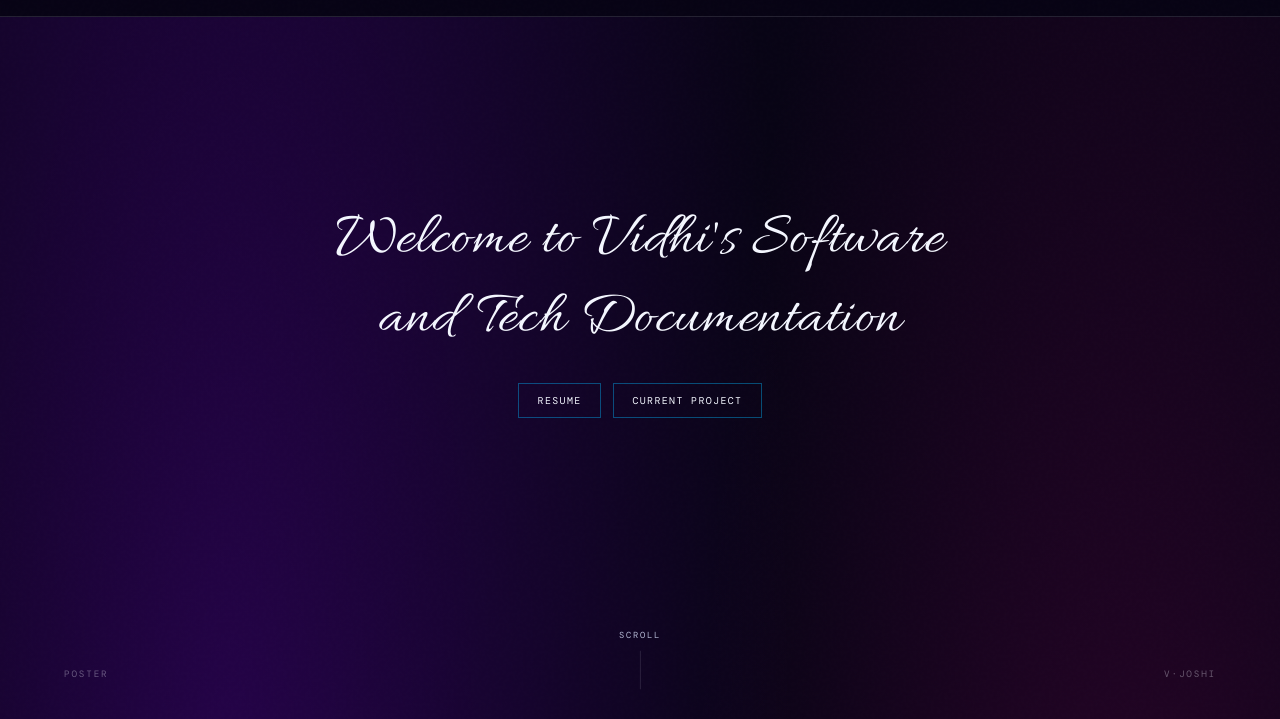
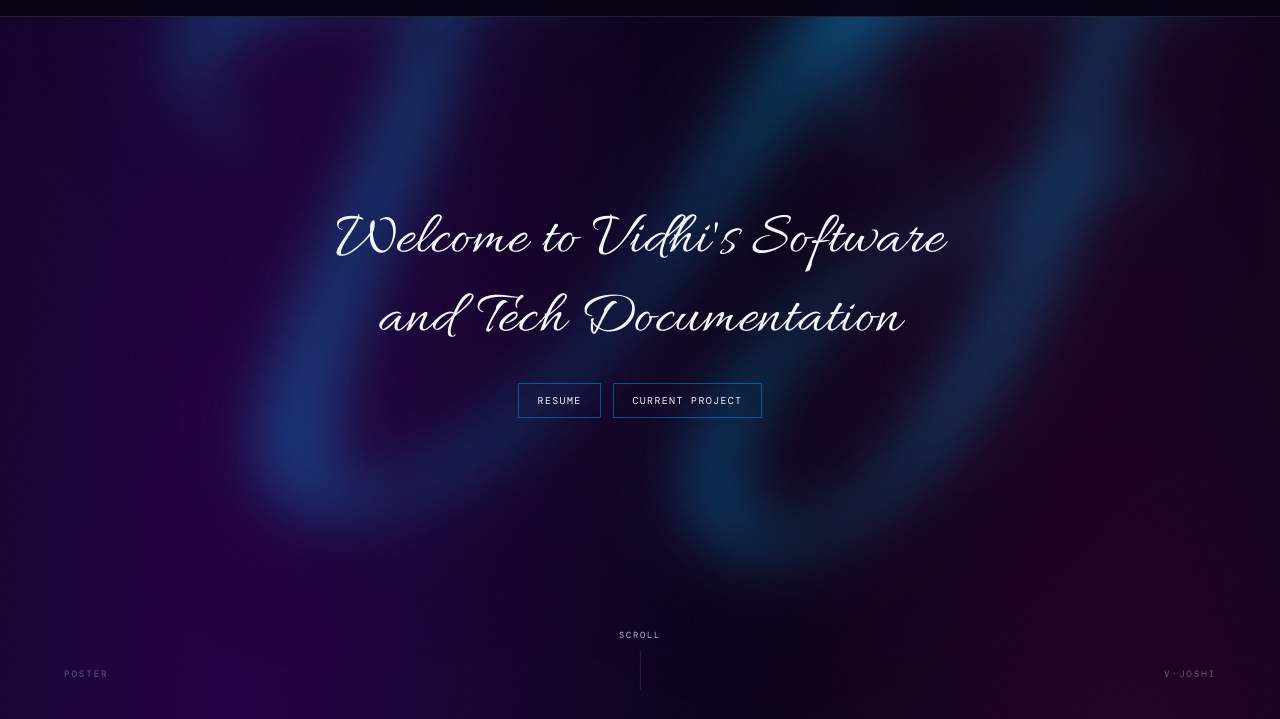
Before and after one commit to Vid-j/portfolio, a website built with Vite: page dev.html in a window 1280 px wide. Shown: the part 81-800 px from the top of the page. Built offline with nearby package versions, Linux system fonts and the light colour scheme; some packages are replaced by stand-ins of ours; a web font is replaced by a local one.

Commit message:
additions and aesthic changes

```diff
--- a/src/styles/sketchbook.css
+++ b/src/styles/sketchbook.css
@@ -189,6 +189,32 @@ body {
   text-align: center;
   overflow: hidden;
   isolation: isolate;
+}
+
+.hero__vj {
+  position: absolute;
+  top: 50%;
+  left: 50%;
+  z-index: 0;
+  width: 900px;
+  height: 900px;
+  margin: 0;
+  display: flex;
+  align-items: center;
+  justify-content: center;
+  font-family: var(--font-cursive);
+  font-size: 900px;
+  font-weight: 400;
+  line-height: 1;
+  letter-spacing: -0.06em;
+  color: rgba(0, 184, 255, 0.28);
+  pointer-events: none;
+  user-select: none;
+  transform: translate(-50%, calc(-50% - 15px));
+  filter:
+    blur(28px)
+    drop-shadow(0 0 40px rgba(0, 184, 255, 0.55))
+    drop-shadow(0 0 90px rgba(214, 0, 141, 0.35));
 }
 
 .hero__intro {
--- a/src/ui/renderDevPage.ts
+++ b/src/ui/renderDevPage.ts
@@ -150,6 +150,8 @@ export function renderDevPage(): string {
         <span class="hud-corner hud-corner--bl">POSTER</span>
         <span class="hud-corner hud-corner--br">V·JOSHI</span>
 
+        <span class="hero__vj" aria-hidden="true">VJ</span>
+
         <div class="hero__intro">
           <h1 class="hero__welcome">
             Welcome to Vidhi's Software and Tech Documentation
```
